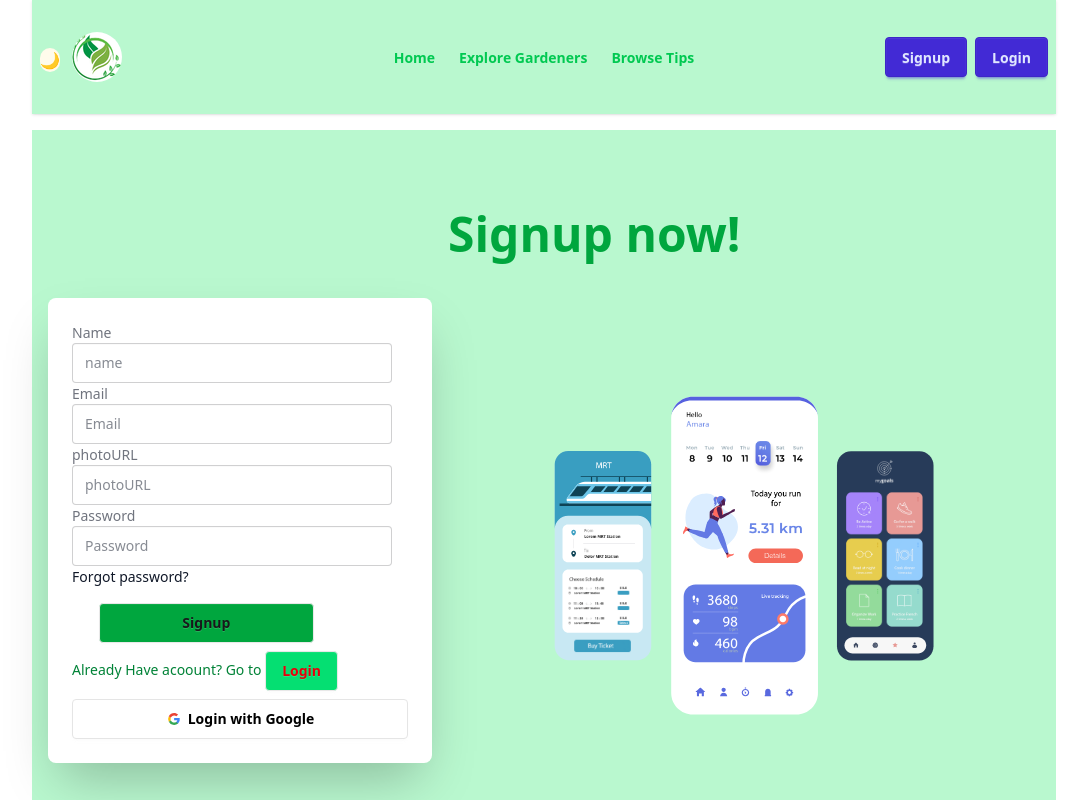
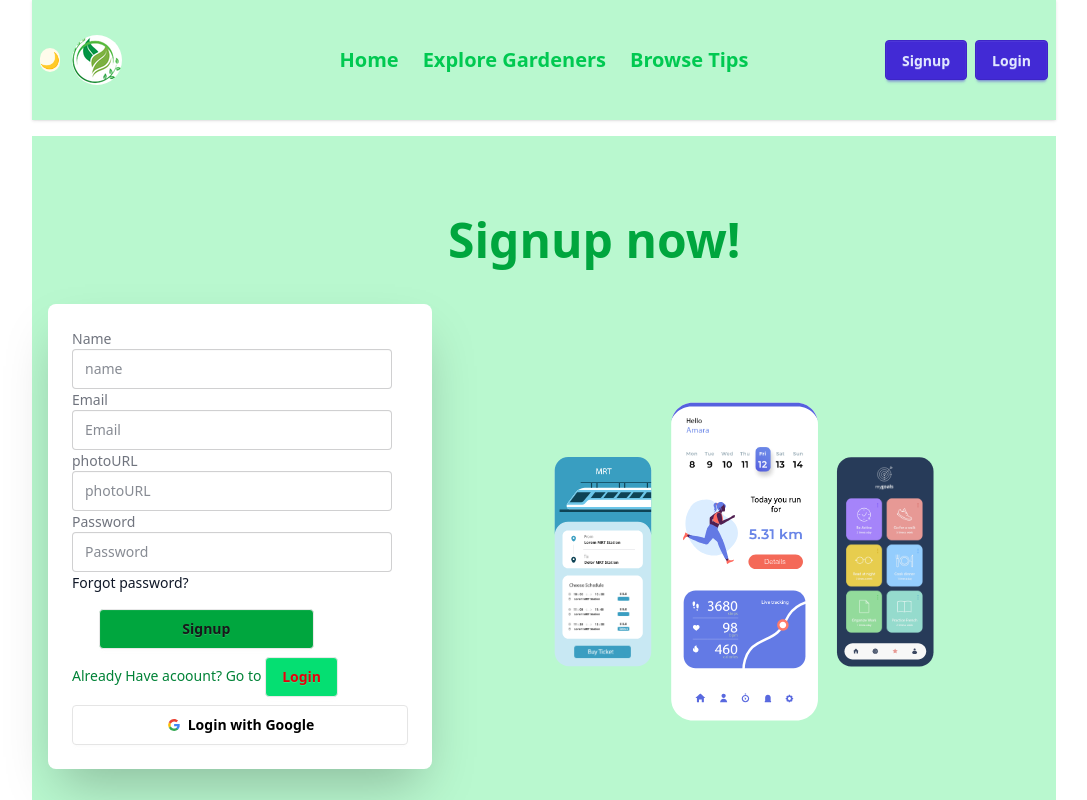
Before and after one commit to dilruba-sarker/gardening-tips-client, a React (Vite) app: page /signup in a window 1280 px wide. Shown: the top 800 px of the page, without its empty margins (96-1183 px from the left). Built offline with nearby package versions, Linux system fonts and the light colour scheme; no server answers.

Commit message:
update navbar

```diff
--- a/src/Components/Navbar/Navbar.jsx
+++ b/src/Components/Navbar/Navbar.jsx
@@ -13,16 +13,16 @@ const Navbar = () => {
 
   const links = (
     <>
-      <li className='text-md font-semibold hover:bg-green-400 hover:text-white text-green-500'><NavLink to="/">Home</NavLink></li>
+      <li className='text-xl font-semibold hover:bg-green-400 hover:text-white text-green-500'><NavLink to="/">Home</NavLink></li>
       {user?.email && (
         <>
-          <li className='text-md text-green-500  hover:bg-green-400 hover:text-white font-semibold'><NavLink to="/mytips">My Tips</NavLink></li>
-          <li className='text-md text-green-500  hover:bg-green-400 hover:text-white font-semibold'><NavLink to="/ShareAGardenTip">Share a Garden Tip</NavLink></li>
-          <li className='text-md text-green-500  hover:bg-green-400 hover:text-white font-semibold'><NavLink to="/dashboard">Dashboard</NavLink></li>
+          <li className='text-xl text-green-500  hover:bg-green-400 hover:text-white font-semibold'><NavLink to="/mytips">My Tips</NavLink></li>
+          <li className='text-xl text-green-500  hover:bg-green-400 hover:text-white font-semibold'><NavLink to="/ShareAGardenTip">Share a Garden Tip</NavLink></li>
+          <li className='text-xl text-green-500  hover:bg-green-400 hover:text-white font-semibold'><NavLink to="/dashboard">Dashboard</NavLink></li>
         </>
       )}
-      <li className='text-md text-green-500  hover:bg-green-400 hover:text-white font-semibold'><NavLink to="/gardeners">Explore Gardeners</NavLink></li>
-      <li className='text-md text-green-500  hover:bg-green-400 hover:text-white font-semibold'><NavLink to="/browswtips">Browse Tips</NavLink></li>
+      <li className='text-xl text-green-500  hover:bg-green-400 hover:text-white font-semibold'><NavLink to="/gardeners">Explore Gardeners</NavLink></li>
+      <li className='text-xl text-green-500  hover:bg-green-400 hover:text-white font-semibold'><NavLink to="/browswtips">Browse Tips</NavLink></li>
     </>
   );
 
```
